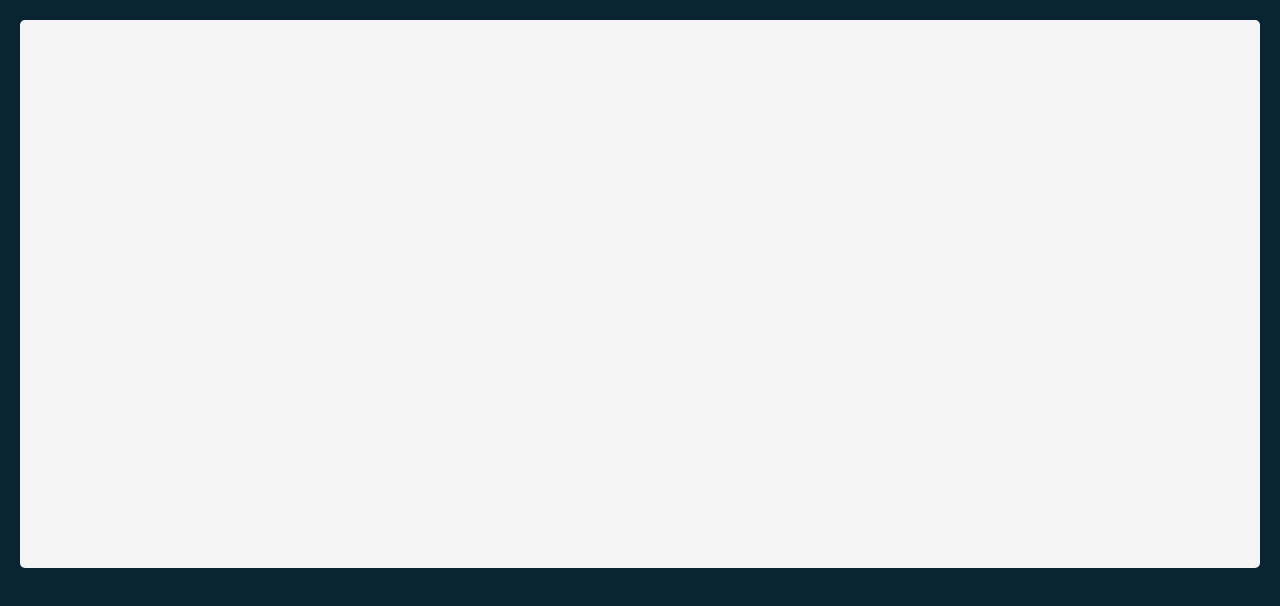
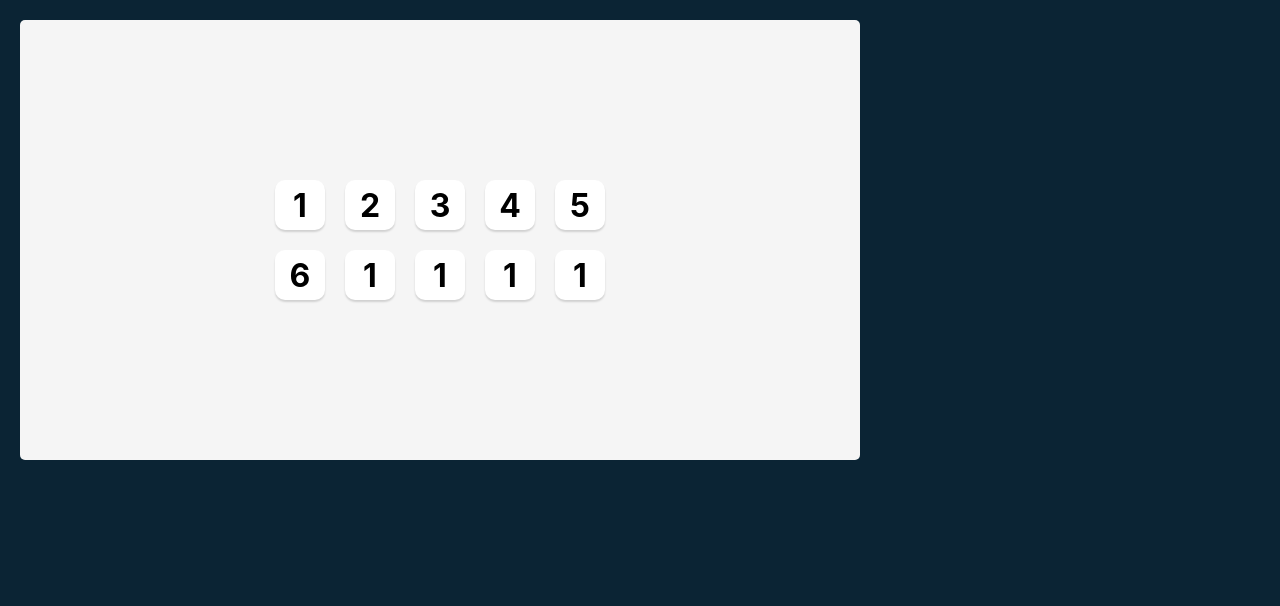
Before and after one commit to yildiztugba/Tenzies, a React (Create React App) app: page / in a window 1280 px wide. Shown: the top 606 px of the page. Built offline with nearby package versions, Linux system fonts and the light colour scheme.

Commit message:
function to create an array of random number

```diff
--- a/src/App.js
+++ b/src/App.js
@@ -2,10 +2,34 @@
 import './App.css';
 import React from "react"
 import ReactDom from "react-dom"
+import Die from "./Die"
+
+function allNewDice(){
+    const newDice=[];
+    for(let i=0; i<10; i++){
+        newDice.push(Math.round(Math.random(6)*6))
+    }
+    return newDice
+}
+
+
 function App() {
+
   return (
    <main>
 
+    <div className="dice-container">
+                <Die value="1" />
+                <Die value="2" />
+                <Die value="3" />
+                <Die value="4" />
+                <Die value="5" />
+                <Die value="6" />
+                <Die value="1" />
+                <Die value="1" />
+                <Die value="1" />
+                <Die value="1" />
+            </div>
    </main>
   );
 }
--- /dev/null
+++ b/src/Die.js
@@ -0,0 +1,10 @@
+import React from "react"
+
+export default function Die(props){
+    return (
+    <div className="die-face">
+            <h2 className="die-num">{props.value}</h2>
+        </div>
+    )
+
+}
--- a/src/index.css
+++ b/src/index.css
@@ -14,12 +14,36 @@
     monospace;
 }
 
-main{
-  background-color: #f5f5f5;
-  height: 300px;
-  max-width: 800px;
-  border-radius: 5px;
+main {
+    background-color: #F5F5F5;
+    height: 400px;
+    max-width: 800px;
+    border-radius: 5px;
+    padding: 20px;
+    display: flex;
+    flex-direction: column;
+    justify-content: center;
+    align-items: center;
+}
 
-  padding: 20% 20% 0% 30%;
+.dice-container {
+    display: grid;
+    grid-template: auto auto / repeat(5, 1fr);
+    gap: 20px;
+}
 
+.die-face {
+    height: 50px;
+    width: 50px;
+    box-shadow: 0px 2px 2px rgba(0, 0, 0, 0.15);
+    border-radius: 10px;
+    display: flex;
+    justify-content: center;
+    align-items: center;
+    cursor: pointer;
+    background-color: white;
 }
+
+.die-num {
+    font-size: 2rem;
+}
```
